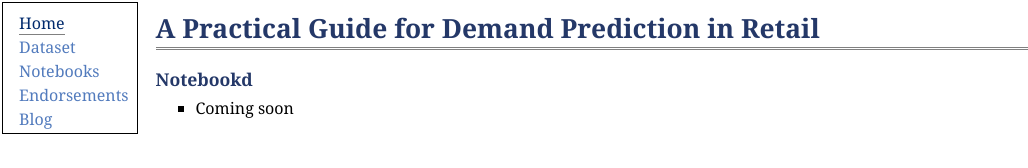
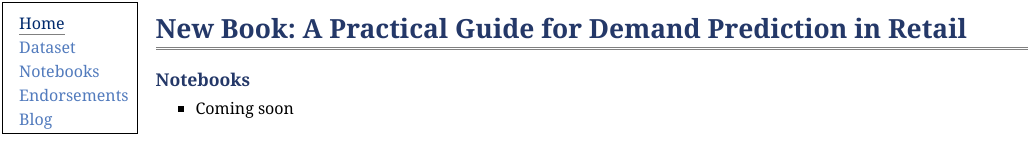
Before and after one commit to maxccohen/demandprediction.github.io, a plain HTML site: page notebooks.html in a window 1280 px wide. Shown: the whole page, without its empty margins (0-1028 px from the left). Drawn offline with Linux system fonts and the light colour scheme.

Commit message:
Update notebooks.html

```diff
--- a/notebooks.html
+++ b/notebooks.html
@@ -22,9 +22,9 @@
 </td>
 <td id="layout-content">
 <div id="toptitle">
-<h1>A Practical Guide for Demand Prediction in Retail</h1>
+<h1>New Book: A Practical Guide for Demand Prediction in Retail</h1>
 </div>
-<h3>Notebookd</h3>
+<h3>Notebooks</h3>
 <ul>
 
 <li><p>Coming soon</p>
```
